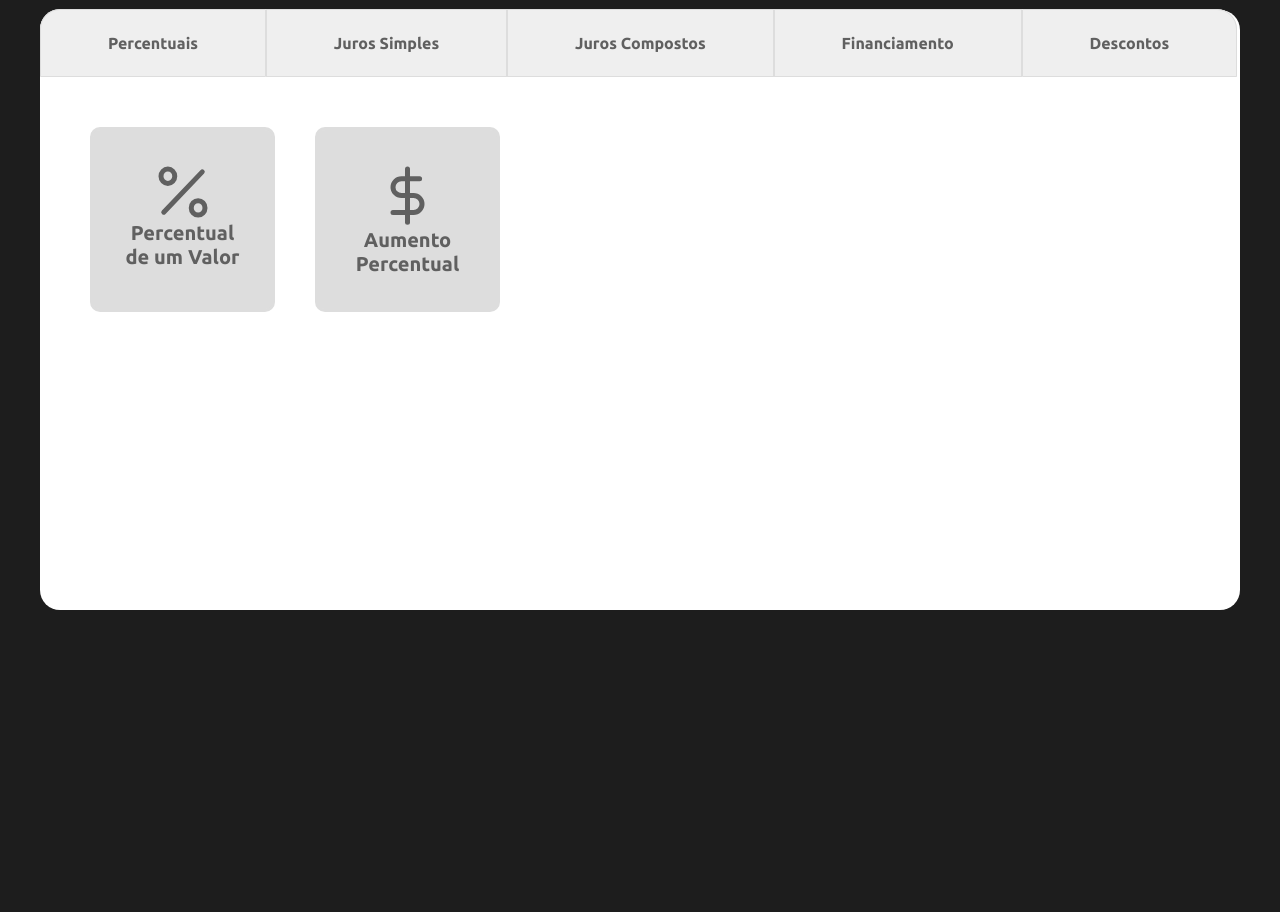
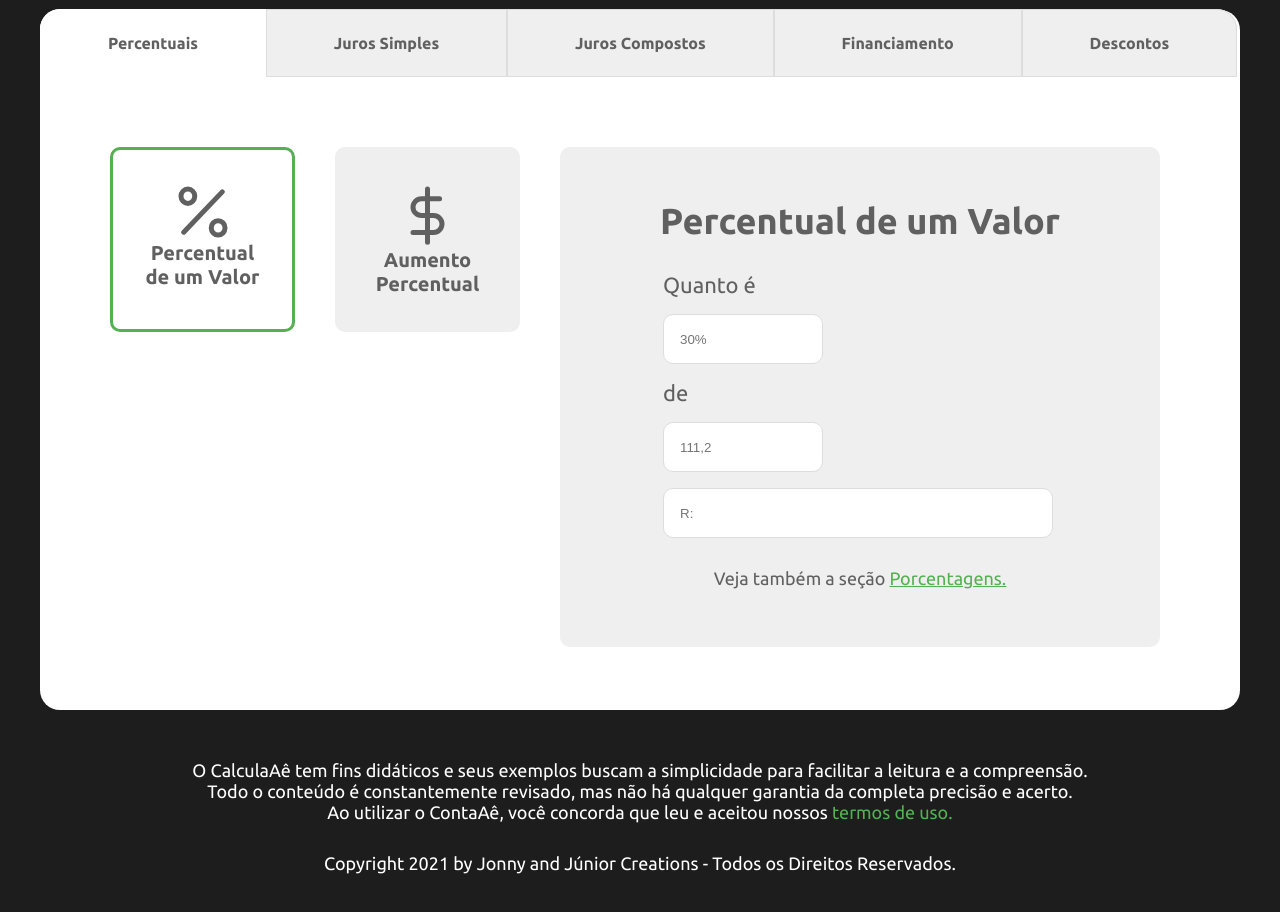
Before and after one commit to jonnywilliampr/calculadorafinanceira, a plain HTML site: page index.html in a window 1280 px wide. Shown: the part 280-1192 px from the top of the page. Before the commit the page ends 940 px from the top, so only its background shows below. Drawn offline with Linux system fonts and the light colour scheme.

Commit message:
feat: construção do formulário

```diff
--- a/css/sass/_layout.scss
+++ b/css/sass/_layout.scss
@@ -86,17 +86,17 @@ main{
     max-width: 1200px;
     justify-content: center;
     align-items: center;
-    text-align: center;
     margin: 0 auto;
 }
 
 .cabecalho{
     margin-top: 60px;
+    text-align: center;
 }
 
 .container{
     width: 1200px;
-    height: 600px;
+    height: 700px;
     margin-top: 40px;
     background-color: $white;
     border-radius: 20px;
@@ -121,55 +121,30 @@ a.calc-link{
 }
 
 .calc-1{
-    border: 1px solid $white-gray;
-    background-color: $white-dark;
+    border: 1px solid $white;
+    background-color: $white;
     border-radius: 20px 0px 0px 0px;
-    transition: .5s ease;
-    &:hover{
-        border: 1px solid $white;
-        background-color: $white;
-    }
 }
 
 .calc-2{
     border: 1px solid $white-gray;
     background-color: $white-dark;
-    transition: .5s ease;
-    &:hover{
-        border: 1px solid $white;
-        background-color: $white;
-    }
 }
 
 .calc-3{
     border: 1px solid $white-gray;
     background-color: $white-dark;
-    transition: .5s ease;
-    &:hover{
-        border: 1px solid $white;
-        background-color: $white;
-    }
 }
 
 .calc-4{
     border: 1px solid $white-gray;
     background-color: $white-dark;
-    transition: .5s ease;
-    &:hover{
-        border: 1px solid $white;
-        background-color: $white;
-    }
 }
 
 .calc-5{
     border: 1px solid $white-gray;
     background-color: $white-dark;
     border-radius: 0px 20px 0px 0px;
-    transition: .5s ease;
-    &:hover{
-        border: 1px solid $white;
-        background-color: $white;
-    }
 }
 
 
@@ -180,18 +155,19 @@ a.calc-link{
 .cont-1{
     width: 450px;
     height: 533px;
-    margin-top: 50px;
-    margin-left: 50px;
+    margin-top: 70px;
+    margin-left: 70px;
     display: grid;
     grid-template-columns: 50% 50%;
     flex-direction: row;
+    text-align: center;
 }
 
 .subcont-1{
     width: 185px;
     height: 185px;
-    background-color: $white-gray;
-    border: 3px solid $white-gray;
+    background-color: $white;
+    border: 3px solid $green;
     border-radius: 10px;
     padding: 36px 24px;
 
@@ -210,8 +186,8 @@ a.calc-link{
 .subcont-2{
     width: 185px;
     height: 185px;
-    background-color: $white-gray;
-    border: 3px solid $white-gray;
+    background-color: $white-dark;
+    border: 3px solid $white-dark;
     border-radius: 10px;
     padding: 36px 24px;
 
@@ -229,5 +205,97 @@ a.calc-link{
 
 .cont-2{
     width: 600px;
-    height: 533px;
+    height: 500px;
+    margin-top: 70px;
+    background-color: $white-dark;
+    border: 3px solid $white-dark;
+    border-radius: 10px;
 }
+
+.infocont{
+    margin-top: 50px;
+}
+
+.cont-2 h3{
+    text-align: center;
+    font-weight: bold;
+    color: $gray;
+    font-size: 36px;
+}
+
+.cont-2 p{
+    margin-top: 30px;
+    text-align: center;
+    font-size: 18px;
+    color: $gray;
+}
+
+a.sublink{
+    color: $green;
+    text-decoration: none;
+    text-decoration: underline;
+}
+
+form{
+    margin-top: 30px;
+}
+
+.label-01{
+    margin-left: 100px;
+    color: $gray;
+    font-size: 22px;
+}
+
+.label-02{
+    margin-left: 100px;
+    color: $gray;
+    font-size: 22px;
+}
+
+input{
+    display: block;
+    margin: 16px 0px;
+    margin-left: 100px;
+    border-radius: 10px;
+    border: 1px solid #DDDDDD;
+}
+
+.input-01{
+    width: 160px;
+    height: 50px;
+    padding: 16px 16px;
+}
+
+.input-02{
+    width: 160px;
+    height: 50px;
+    padding: 16px 16px;
+}
+
+.input-03{
+    width: 390px;
+    height: 50px;
+    padding: 16px 16px;
+}
+
+footer{
+    width: 1200px;
+    margin: 0 auto;
+    margin-top: 50px;
+    text-align: center;
+    font-size: 18px;
+}
+
+p.footer-1{
+    color: $white;
+}
+
+a.termos{
+    color: $green;
+}
+
+p.footer-2{
+    margin-top: 30px;
+    margin-bottom: 50px;
+    color: $white;
+}
--- a/css/sass/_typography.scss
+++ b/css/sass/_typography.scss
@@ -1,4 +1,4 @@
-h1, h2, h3, h4, h5, h6, p, a{
+h1, h2, h3, h4, h5, h6, p, a, label{
     font-family: 'Ubuntu', sans-serif;
     font-weight: 400;
 }
--- a/index.html
+++ b/index.html
@@ -41,7 +41,7 @@
                     <li class="calc calc-right"><a class="calc-link calc-5" href="">Descontos</a></li>
                 </ul>
             </div>
-            <div class="cont">
+            <section class="cont">
                 <div class="cont-1">
                     <a href="#" class="subcont-1">
                         <svg width="50" height="52" viewBox="0 0 50 52" fill="none" xmlns="http://www.w3.org/2000/svg">
@@ -61,11 +61,28 @@
                 </div>
 
                 <div class="cont-2">
-                    <div class="infocont"></div>
+                    <div class="infocont">
+                        <h3>Percentual de um Valor</h3>
+                        <form class="percentual">
+                            <label class="label-01" for="fname">Quanto é</label>
+                            <input class="input-01" type="number" id="input-01" name="fname" placeholder="30%">
+                            <label class="label-02" for="lname">de</label>
+                            <input class="input-02" type="number" id="input-02" name="lname" placeholder="111,2">
+                            <input class="input-03" type="number" id="input-03" name="lname" placeholder="R:" readonly>
+                        </form>
+                        <p>Veja também a seção <a href="" class="sublink">Porcentagens.</a></p>
+                    </div>
                 </div>
 
-            </div>
+            </section>
         </div>
     </main>
+
+    <footer>
+        <p class="footer-1">O CalculaAê tem fins didáticos e seus exemplos buscam a simplicidade para facilitar a leitura e a compreensão.
+            <br>Todo o conteúdo é constantemente revisado, mas não há qualquer garantia da completa precisão e acerto.
+            <br>Ao utilizar o ContaAê, você concorda que leu e aceitou nossos <a href="" class="termos">termos de uso.</a></p>
+        <p class="footer-2">Copyright 2021 by Jonny and Júnior Creations - Todos os Direitos Reservados.</p>
+    </footer>
 </body>
 </html>
```
Also changed, not shown: css/style.css, 1 other file.
